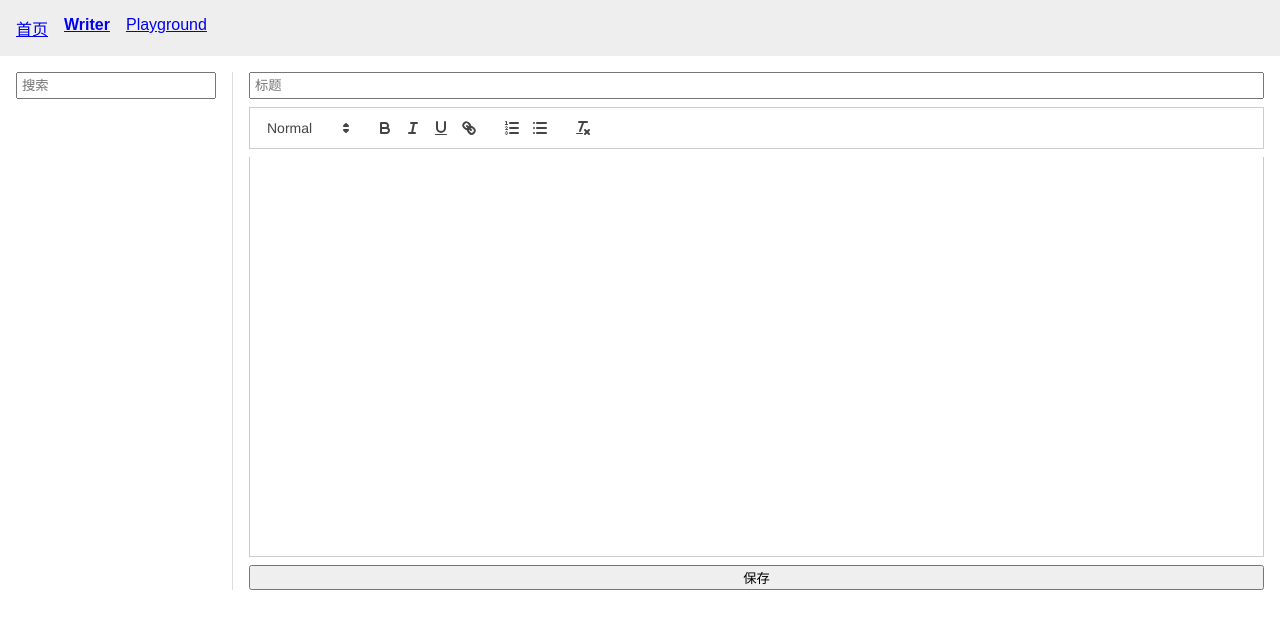
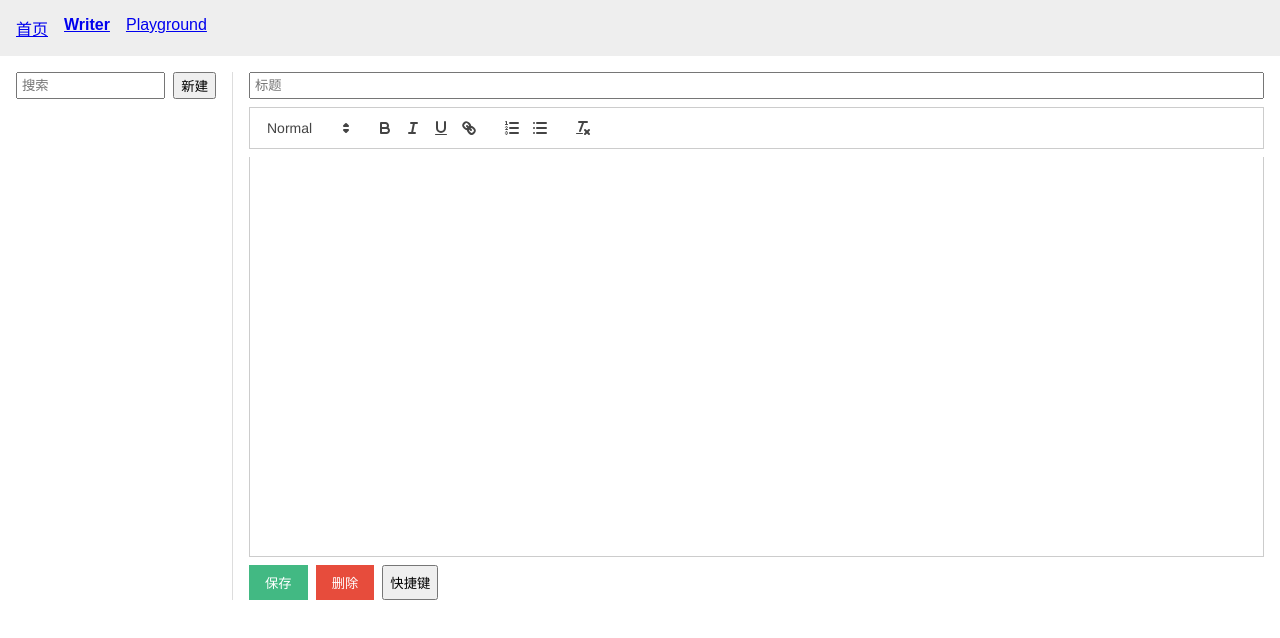
Before and after one commit to Mua-Zei/testRepo, a Vue app: page /#/writer in a window 1280 px wide. Shown: the top 638 px of the page. Built offline with nearby package versions, Linux system fonts and the light colour scheme.

Commit message:
feat(writer): add CRUD operations and shortcut drawer

```diff
--- a/src/db.ts
+++ b/src/db.ts
@@ -41,3 +41,10 @@ export async function saveDoc(doc: { id?: number; title: string; content: any })
   await tx.done;
   return id as number;
 }
+
+export async function deleteDoc(id: number) {
+  const db = await dbPromise;
+  const tx = db.transaction('documents', 'readwrite');
+  await tx.store.delete(id);
+  await tx.done;
+}
--- a/src/pages/Writer.vue
+++ b/src/pages/Writer.vue
@@ -1,9 +1,16 @@
 <template>
   <div class="writer">
     <div class="sidebar">
-      <input v-model="search" placeholder="搜索" class="search" />
+      <div class="sidebar-header">
+        <input v-model="search" placeholder="搜索" class="search" />
+        <button class="new-btn" @click="newDoc">新建</button>
+      </div>
       <ul class="file-list">
-        <li v-for="doc in filteredDocs" :key="doc.id">
+        <li
+          v-for="doc in filteredDocs"
+          :key="doc.id"
+          :class="{ active: doc.id === currentId }"
+        >
           <button @click="loadDoc(doc.id)">{{ doc.title }}</button>
         </li>
       </ul>
@@ -11,16 +18,31 @@
     <div class="editor-container">
       <input v-model="title" placeholder="标题" class="title-input" />
       <div id="editor" class="editor"></div>
-      <button @click="save">保存</button>
+      <div class="actions">
+        <button class="primary" @click="save">保存</button>
+        <button class="danger" @click="remove" :disabled="!currentId">删除</button>
+        <button @click="showShortcuts = true">快捷键</button>
+      </div>
+    </div>
+
+    <div class="drawer" :class="{ open: showShortcuts }">
+      <h3>快捷键</h3>
+      <ul>
+        <li><strong>Ctrl+N</strong> 新建文档</li>
+        <li><strong>Ctrl+S</strong> 保存文档</li>
+        <li><strong>Ctrl+Delete</strong> 删除文档</li>
+        <li><strong>Ctrl+/</strong> 打开/关闭本窗口</li>
+      </ul>
+      <button @click="showShortcuts = false">关闭</button>
     </div>
   </div>
 </template>
 
 <script lang="ts">
-import { defineComponent, onMounted, ref, computed } from 'vue';
+import { defineComponent, onMounted, ref, computed, onBeforeUnmount } from 'vue';
 import Quill from 'quill';
 import 'quill/dist/quill.snow.css';
-import { getAllDocs, getDoc, saveDoc } from '@/db';
+import { getAllDocs, getDoc, saveDoc, deleteDoc } from '@/db';
 
 export default defineComponent({
   name: 'Writer',
@@ -50,6 +72,12 @@ export default defineComponent({
       }
     };
 
+    const newDoc = () => {
+      title.value = '';
+      quill.setContents([]);
+      currentId.value = null;
+    };
+
     const save = async () => {
       const id = await saveDoc({
         id: currentId.value ?? undefined,
@@ -60,12 +88,61 @@ export default defineComponent({
       await loadDocs();
     };
 
+    const remove = async () => {
+      if (currentId.value !== null) {
+        await deleteDoc(currentId.value);
+        newDoc();
+        await loadDocs();
+      }
+    };
+
+    const showShortcuts = ref(false);
+
+    const handleShortcut = (e: KeyboardEvent) => {
+      if (!e.ctrlKey) return;
+      switch (e.key) {
+        case 's':
+        case 'S':
+          e.preventDefault();
+          save();
+          break;
+        case 'n':
+        case 'N':
+          e.preventDefault();
+          newDoc();
+          break;
+        case 'Delete':
+          e.preventDefault();
+          remove();
+          break;
+        case '/':
+          e.preventDefault();
+          showShortcuts.value = !showShortcuts.value;
+          break;
+      }
+    };
+
     onMounted(async () => {
       quill = new Quill('#editor', { theme: 'snow' });
       await loadDocs();
+      window.addEventListener('keydown', handleShortcut);
     });
 
-    return { title, search, filteredDocs, loadDoc, save };
+    onBeforeUnmount(() => {
+      window.removeEventListener('keydown', handleShortcut);
+    });
+
+    return {
+      title,
+      search,
+      filteredDocs,
+      currentId,
+      loadDoc,
+      save,
+      newDoc,
+      remove,
+      showShortcuts
+    };
   }
 });
 </script>
@@ -80,6 +157,14 @@ export default defineComponent({
   width: 200px;
   border-right: 1px solid #ddd;
   padding-right: 1rem;
+}
+.sidebar-header {
+  display: flex;
+  gap: 0.5rem;
+  margin-bottom: 0.5rem;
+}
+.new-btn {
+  flex-shrink: 0;
 }
 .editor-container {
   flex: 1;
@@ -97,10 +182,44 @@ export default defineComponent({
 .file-list li {
   margin-bottom: 0.5rem;
 }
+.file-list li.active button {
+  font-weight: bold;
+}
 .title-input,
 .search {
   width: 100%;
   padding: 0.25rem;
   box-sizing: border-box;
 }
+.actions {
+  display: flex;
+  gap: 0.5rem;
+}
+.primary {
+  background: #42b983;
+  color: #fff;
+  border: none;
+  padding: 0.5rem 1rem;
+}
+.danger {
+  background: #e74c3c;
+  color: #fff;
+  border: none;
+  padding: 0.5rem 1rem;
+}
+.drawer {
+  position: fixed;
+  top: 0;
+  right: -300px;
+  width: 250px;
+  height: 100%;
+  background: #fff;
+  box-shadow: -2px 0 5px rgba(0, 0, 0, 0.1);
+  padding: 1rem;
+  transition: right 0.3s;
+  z-index: 1000;
+}
+.drawer.open {
+  right: 0;
+}
 </style>
```
